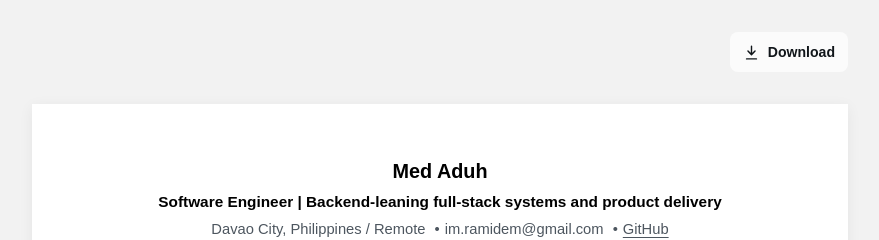
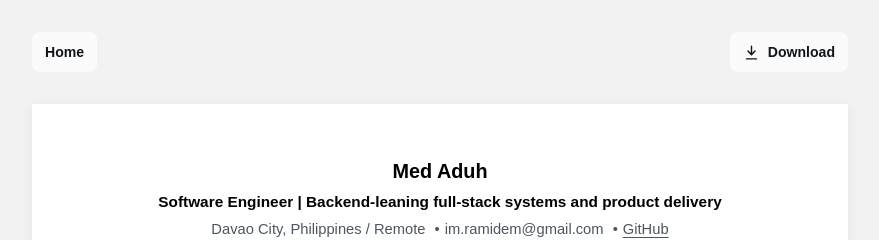
Before and after one commit to ramidem/ramidem.github.io, a Jekyll site: the page resume/index.html, which Jekyll copies as it is, in a window 1280 px wide. Shown: the top 240 px of the page, without its empty margins (200-1079 px from the left). Built offline with Jekyll 4.4.1, drawn with Linux system fonts in a browser that asks for light colours.

Commit message:
docs: clean resume toolbar

```diff
--- a/resume/index.html
+++ b/resume/index.html
@@ -12,6 +12,7 @@
 <body>
   <main class="page-shell">
     <div class="resume-toolbar no-print" aria-label="Resume actions">
+      <a class="home-link" href="../">Home</a>
       <button class="download-button" type="button" data-print>
         <svg aria-hidden="true" viewBox="0 0 24 24">
           <path d="M12 3v12m0 0 5-5m-5 5-5-5M5 21h14" />
--- a/resume/styles.css
+++ b/resume/styles.css
@@ -54,9 +54,10 @@ textarea {
 }
 
 .resume-toolbar {
+  align-items: center;
   display: flex;
   gap: 8px;
-  justify-content: flex-end;
+  justify-content: space-between;
   margin: 0 auto 32px;
   max-width: 8.5in;
 }
@@ -97,6 +98,7 @@ h1 {
   margin-bottom: 10px;
 }
 
+.home-link,
 .download-button {
   align-items: center;
   background: rgb(255 255 255 / 72%);
@@ -129,6 +131,10 @@ h1 {
   stroke-linejoin: round;
   stroke-width: 2;
   width: 17px;
+}
+
+.home-link {
+  min-height: 40px;
 }
 
 .contact-line {
@@ -326,7 +332,7 @@ h1 {
   .resume-toolbar {
     background: #ffffff;
     border-bottom: 1px solid rgb(17 22 26 / 12%);
-    justify-content: flex-end;
+    justify-content: space-between;
     margin: 0;
     max-width: none;
     padding: 10px;
```
